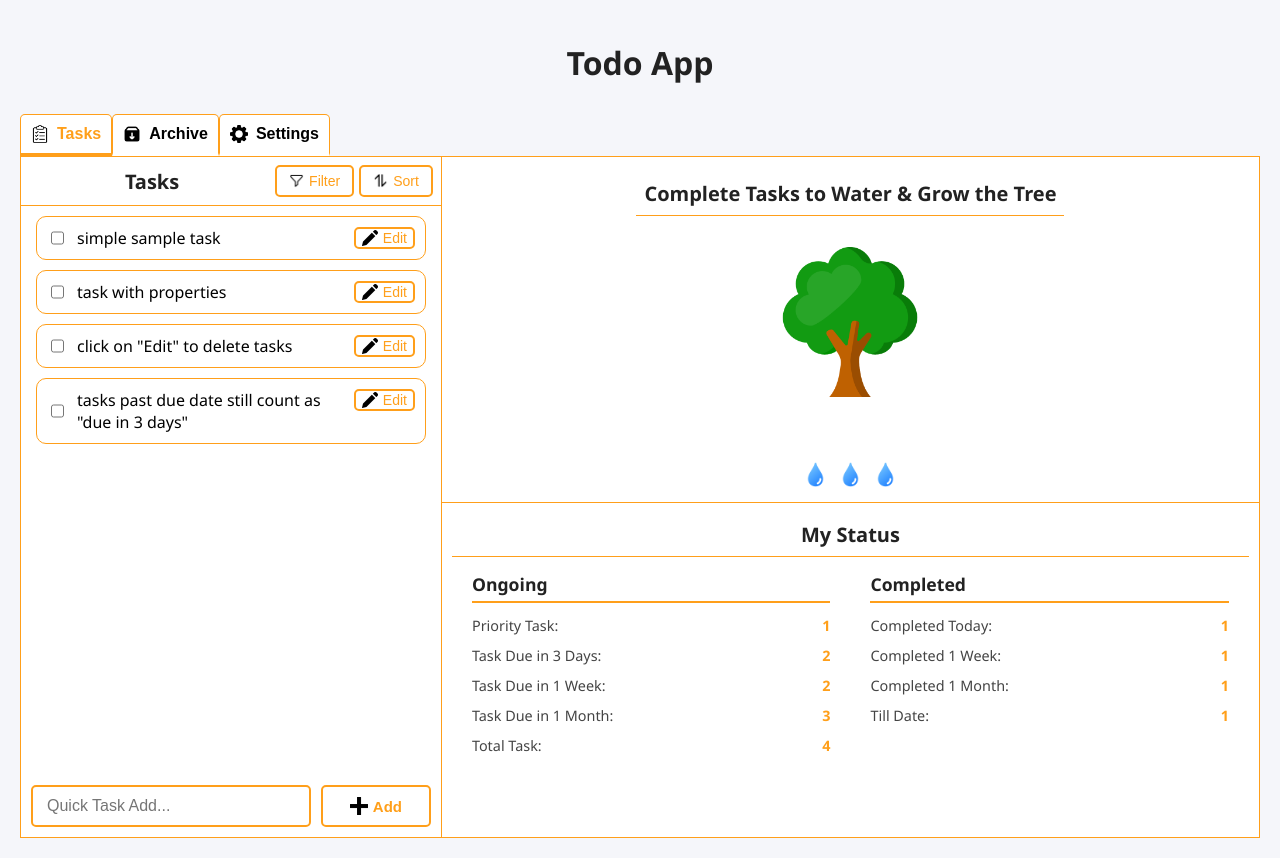
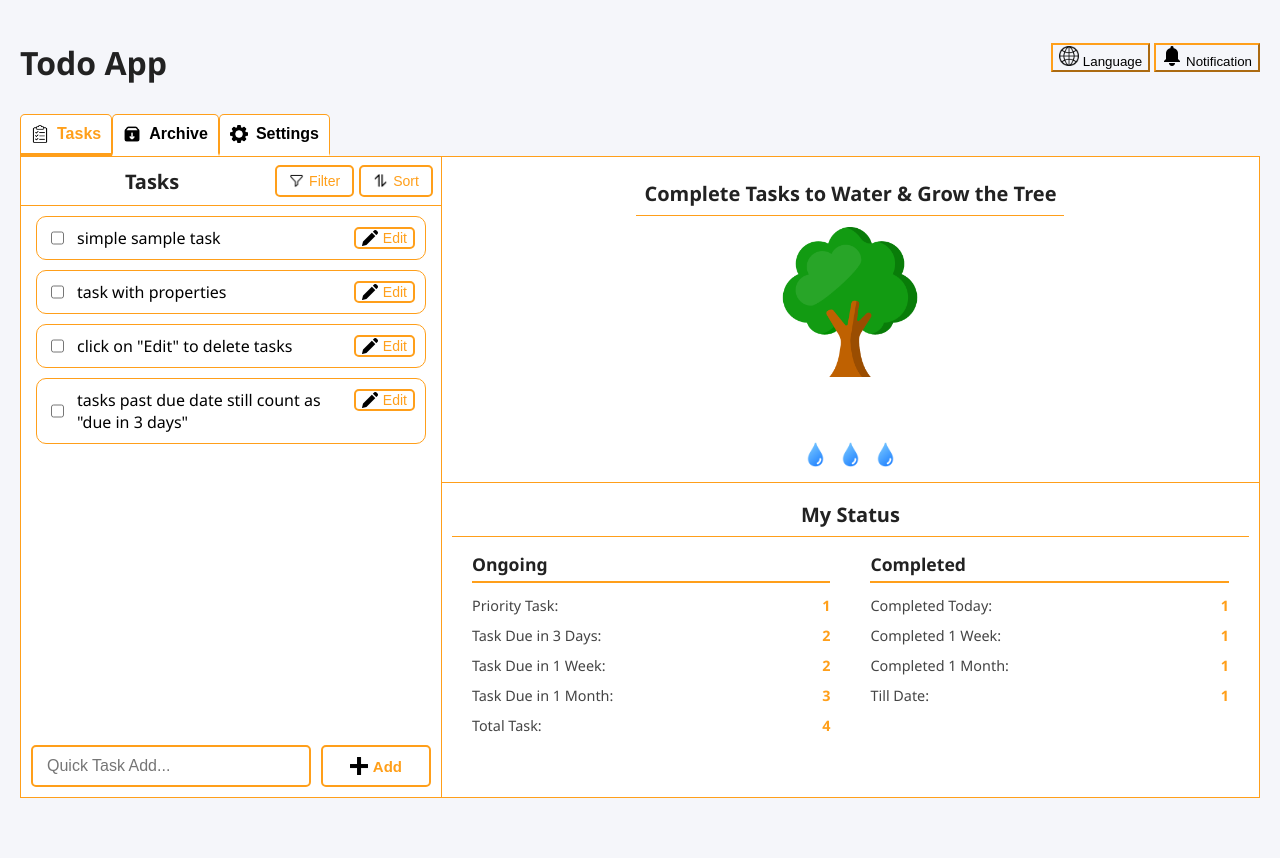
Before and after one commit to Ivy-Ding/todo-app, a plain HTML site: page index.html in a window 1280 px wide. After the commit the page ends 818 px from the top, so only its background shows below. Drawn offline with Linux system fonts and the light colour scheme.

Commit message:
Add top bar with language and notification icon

```diff
--- a/index.html
+++ b/index.html
@@ -19,7 +19,13 @@
 -->
 
 	<body>
-		<h1>Todo App</h1>
+		<div class="top" aria-label="title bar">
+			<h1>Todo App</h1>
+			<div id="topbar-right">
+				<button class="not-implemented" ><img src="Logo/globe.png" width="20"> Language</button>
+				<button class="not-implemented"><img src="Logo/bell.png" width="20"> Notification</button>
+			</div>
+		</div>
 		<nav>
 			<button id="tasks-button" class="active">Tasks</button>
 			<button id="archive-button">Archive</button>
--- a/style.css
+++ b/style.css
@@ -18,6 +18,7 @@
     --theme-monochrome: #202020;
     --page-max-width: 1500px;
     --form-field-separator: 20px;
+    --page-height: 80vh;
 }
 
 
@@ -108,7 +109,7 @@ nav button::before {
 
 /* --- MAIN PAGE LAYOUT (Tasks Page) --- */
 .page {
-    height: 85vh; /* total container height */
+    height: var(--page-height); /* total container height */
     /* *** MODIFIED FOR 2 COLUMNS *** */
     /* Layout: TaskList (240px) | TaskDetails (1fr) */
     grid-template-columns: 1fr 2fr;
@@ -807,7 +808,7 @@ label[for="subtasks"] ul {
 
 /* --- ARCHIVE PAGE --- */
 #archive-page {
-    height: 85vh;
+    height: var(--page-height);
     display: flex;
     width: vh;
     margin: auto;
@@ -882,7 +883,7 @@ label[for="subtasks"] ul {
 
 /* --- SETTINGS PAGE --- */
 #settings-page {
-    height: 85vh;
+    height: var(--page-height);
     display: flex;
     width: vh;
     margin: auto;
@@ -1230,3 +1231,17 @@ label[for="subtasks"] ul {
     from {opacity: 1;}
     to {opacity: 0;}
 }
+
+.top {
+    display: flex;
+    align-items: center;
+}
+.top h1{
+    margin-right: auto;
+}
+.top button{
+    background: none;
+    border-color: var(--primary-color);
+    text-align: center;
+    align-items: center;
+}
```
Also changed, not shown: Logo/bell.png (added), Logo/globe.png (added).
